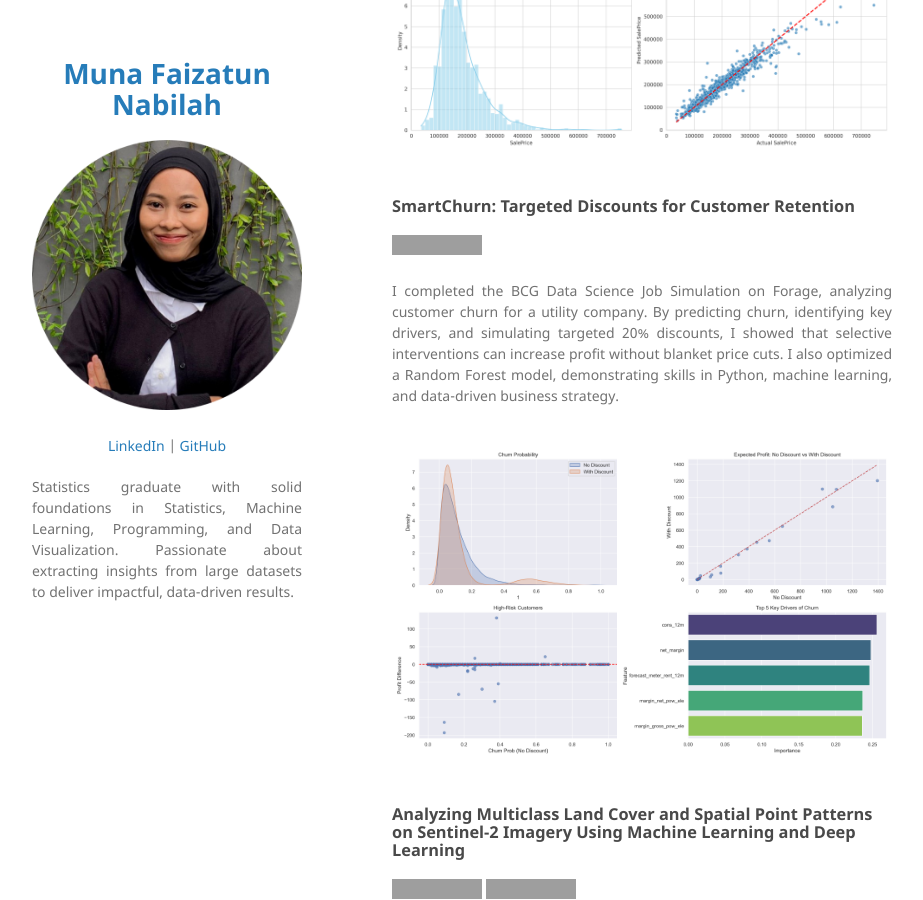
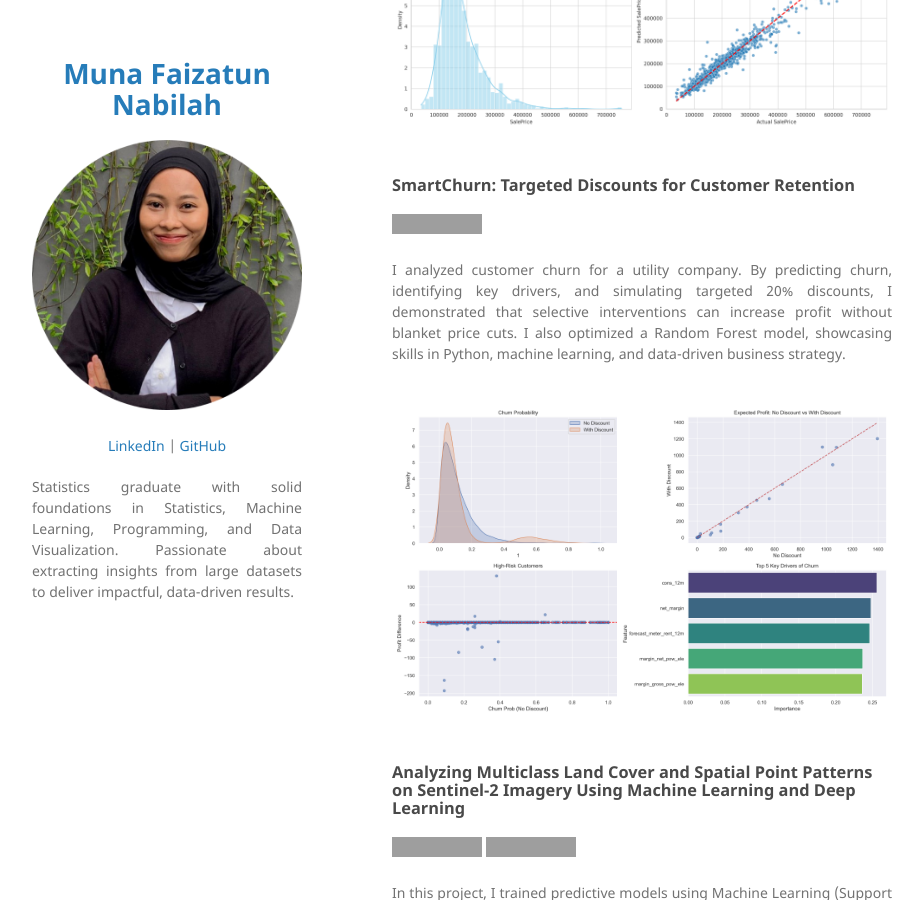
Before and after one commit to munafaizatun/munafaizatun.github.io, a Jekyll site: the page built from index.md, in a window 1280 px wide and 900 px high, scrolled down 1159 px, cut to the strip 0-900 px from the top of the window. Shown: the whole strip, without its empty margins (178-1101 px from the left). Built offline with Jekyll 4.4.1, drawn with Linux system fonts in a browser that asks for light colours; our own code applies the rules of GitHub Pages for plain Markdown files; some of the changed text lies outside the part shown; grey boxes are pictures that could not be loaded.

Commit message:
Create index.md

```diff
--- a/index.md
+++ b/index.md
@@ -7,7 +7,7 @@
 
 [![View on GitHub](https://img.shields.io/badge/GitHub-View_on_GitHub-blue?logo=GitHub)](https://github.com/munafaizatun/retail-analytics)
 
-<div style="text-align: justify">Completed the Quantium Data Analyst Job Simulation on Forage, analyzing customer behavior and retail trials to uncover key sales drivers, identify top-performing segments, and deliver actionable, data-driven recommendations for strategic decision-making.</div>
+<div style="text-align: justify">Analyzed customer behavior and retail trials to uncover key sales drivers, identify top-performing segments, and deliver actionable, data-driven recommendations for strategic decision-making.</div>
 <br>
 <center>
 <img src="images/comprehensive_store_summary_grid.png"/>
@@ -35,7 +35,7 @@
 
 [![View on GitHub](https://img.shields.io/badge/GitHub-View_on_GitHub-blue?logo=GitHub)](https://github.com/munafaizatun/customer_churn_prediction)
 
-<div style="text-align: justify">I completed the BCG Data Science Job Simulation on Forage, analyzing customer churn for a utility company. By predicting churn, identifying key drivers, and simulating targeted 20% discounts, I showed that selective interventions can increase profit without blanket price cuts. I also optimized a Random Forest model, demonstrating skills in Python, machine learning, and data-driven business strategy.</div>
+<div style="text-align: justify">I analyzed customer churn for a utility company. By predicting churn, identifying key drivers, and simulating targeted 20% discounts, I demonstrated that selective interventions can increase profit without blanket price cuts. I also optimized a Random Forest model, showcasing skills in Python, machine learning, and data-driven business strategy.</div>
 <br>
 <center>
 <img src="images/customer_churn_analysis.png"/>
```
